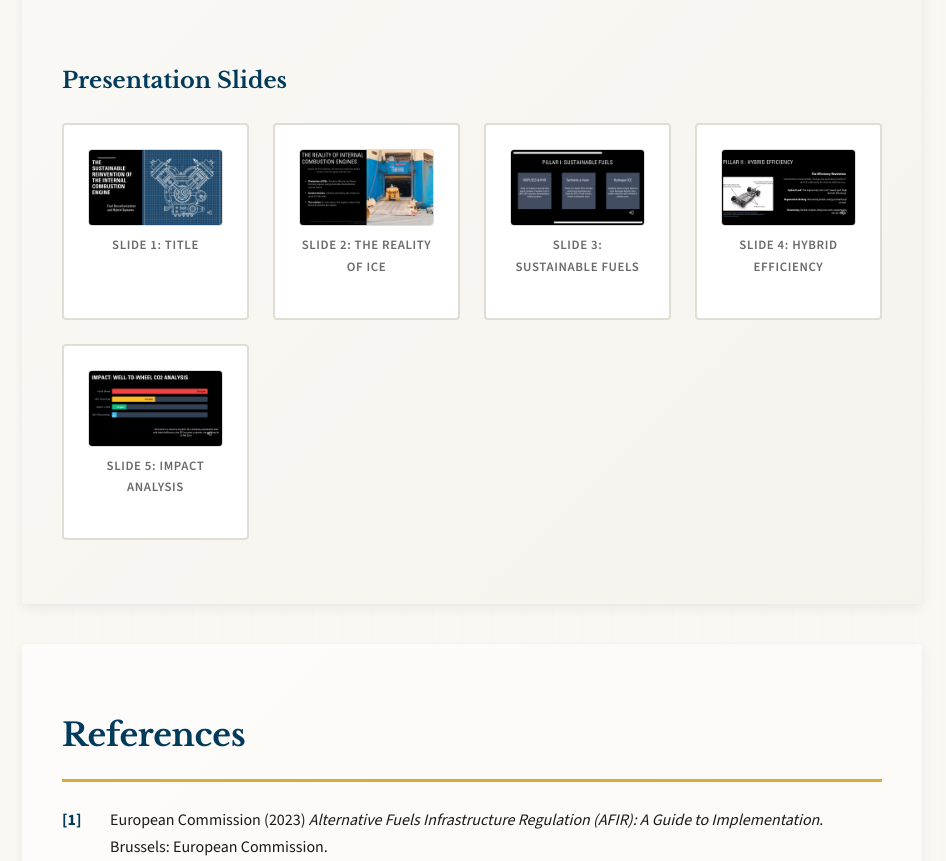
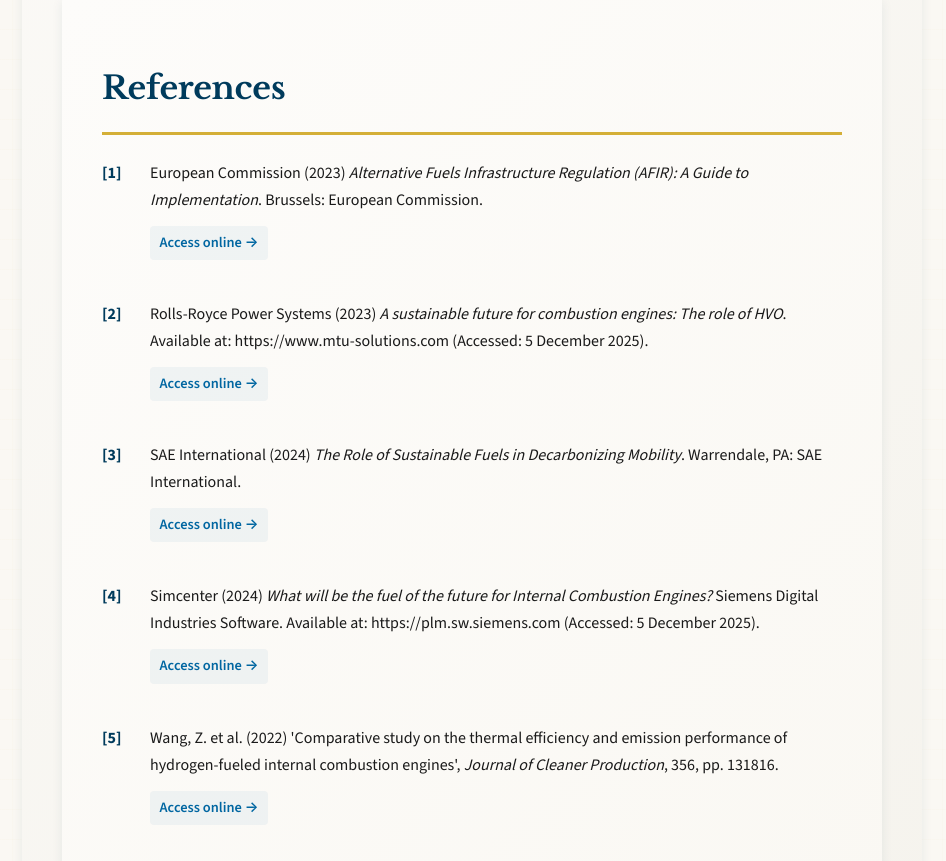
Before and after one commit to FEPSFY6951310/FY6951310, a plain HTML site: page index.html in a window 1280 px wide. Shown: the part 9211-10072 px from the top of the page, without its empty margins (168-1114 px from the left). Drawn offline with nearby package versions, Linux system fonts and the light colour scheme.

Commit message:
Update index.html

```diff
--- a/index.html
+++ b/index.html
@@ -230,34 +230,6 @@
                 </div>
             </div>
 
-            <!-- Slides Preview -->
-            <div class="slides-preview">
-                <h3>Presentation Slides</h3>
-                <div class="slides-grid">
-                    <div class="slide-thumbnail">
-                        <img src="presentation/Slide1.png" alt="Slide 1 - Title" style="width: 100%; border: 1px solid #ddd; border-radius: 4px;">
-                        <div class="slide-number">Slide 1: Title</div>
-                    </div>
-                    <div class="slide-thumbnail">
-                        <img src="presentation/Slide2.png" alt="Slide 2 - The Reality of ICE" style="width: 100%; border: 1px solid #ddd; border-radius: 4px;">
-                        <div class="slide-number">Slide 2: The Reality of ICE</div>
-                    </div>
-                    <div class="slide-thumbnail">
-                        <img src="presentation/Slide3.png" alt="Slide 3 - Sustainable Fuels" style="width: 100%; border: 1px solid #ddd; border-radius: 4px;">
-                        <div class="slide-number">Slide 3: Sustainable Fuels</div>
-                    </div>
-                    <div class="slide-thumbnail">
-                        <img src="presentation/Slide4.png" alt="Slide 4 - Hybrid Efficiency" style="width: 100%; border: 1px solid #ddd; border-radius: 4px;">
-                        <div class="slide-number">Slide 4: Hybrid Efficiency</div>
-                    </div>
-                    <div class="slide-thumbnail">
-                        <img src="presentation/Slide5.png" alt="Slide 5 - Impact Analysis" style="width: 100%; border: 1px solid #ddd; border-radius: 4px;">
-                        <div class="slide-number">Slide 5: Impact Analysis</div>
-                    </div>
-                </div>
-            </div>
-        </section>
-
         <!-- References Section -->
         <section id="references" class="content-section references-section">
             <h2>References</h2>
```
